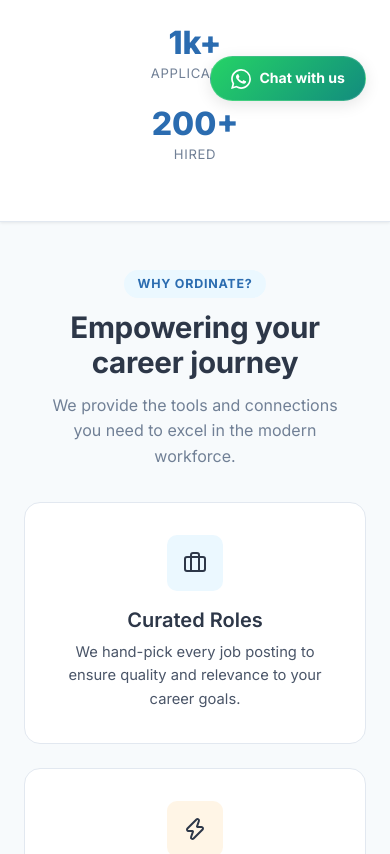
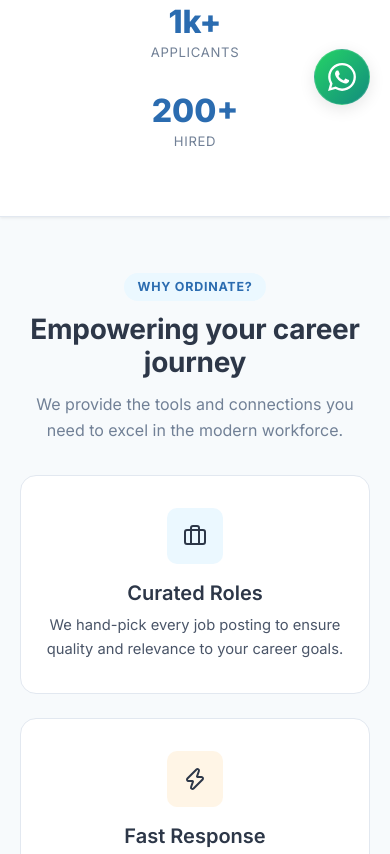
Before and after one commit to arshit09/ordinate, a plain HTML site: page public-website/frontend/index.html in a window 390 px wide. Shown: the part 719-1573 px from the top of the page. Drawn offline with nearby package versions, Linux system fonts and the light colour scheme.

Commit message:
style(mobile): fix mobile view spacing, stack hero buttons, center footer, and optimize WhatsApp button

```diff
--- a/public-website/frontend/css/global.css
+++ b/public-website/frontend/css/global.css
@@ -778,69 +778,6 @@
 @keyframes slideDown { from { transform: translateY(0); opacity: 1; } to { transform: translateY(16px); opacity: 0; } }
 .toast.removing { animation: slideDown .3s ease forwards; }
 
-/* ── Responsive ───────────────────────────────────────────────── */
-@media (max-width: 991px) {
-  .section { padding: 64px 0; }
-  .grid-3, .grid-4 { grid-template-columns: repeat(auto-fit, minmax(280px, 1fr)); }
-}
-
-@media (max-width: 768px) {
-  .nav-links, .nav-cta { display: none; }
-  .nav-hamburger { display: flex; }
-  .container { padding-inline: 24px; }
-  .footer-grid { grid-template-columns: 1fr 1fr; gap: 32px; }
-  .form-row { grid-template-columns: 1fr; }
-  .admin-sidebar { transform: translateX(-100%); width: 280px; }
-  .admin-sidebar.open { transform: translateX(0); box-shadow: var(--shadow-xl); }
-  .admin-main { margin-left: 0; }
-  .sidebar-toggle { display: flex; }
-  .admin-topbar { padding: 0 16px; }
-  .admin-content { padding: 20px; }
-  .slide-panel { width: 100%; right: -100%; }
-  .hero { padding-block: 80px 60px; text-align: center; }
-  .hero h1 { margin: 0 auto 20px; }
-  .hero p { margin: 0 auto 32px; }
-  .hero-ctas { justify-content: center; }
-  .section { padding-block: 56px; }
-  .page-hero { padding-block: 56px 48px; }
-  .gap-40 { gap: 32px; }
-  .cta-banner { border-radius: var(--radius-lg); margin-inline: 16px; padding: 40px 24px; }
-  .stats-bar .container { justify-content: center; gap: 32px; padding-inline: 24px; }
-}
-
-@media (max-width: 480px) {
-  .container { padding-inline: 24px; }
-  .section { padding-block: 48px; }
-  .page-hero { padding-block: 48px 40px; }
-  .footer-grid { grid-template-columns: 1fr; }
-  .stat-cards { grid-template-columns: 1fr; }
-  .stats-bar { padding-block: 32px; }
-  .stats-bar .container { flex-direction: column; align-items: center; gap: 24px; padding-inline: 24px; }
-  .hero-ctas { flex-direction: column; width: 100%; gap: 12px; }
-  .hero-ctas .btn { width: 100%; padding: 14px; }
-  .hero h1 { font-size: 2.15rem; }
-  .section-header { margin-bottom: 32px; padding-inline: 20px; }
-  .section-header h2 { font-size: 1.85rem; }
-  .job-card { padding: 20px; }
-  .card-pad { padding: 24px; }
-  .card-pad-sm { padding: 16px; }
-  .contact-info-card { padding: 24px; }
-  .gap-40 { gap: 24px; }
-  .totp-digit { width: 38px; height: 48px; font-size: 1.25rem; }
-  .totp-input-group { gap: 4px; }
-  .apply-job-banner { flex-direction: column; text-align: center; padding: 24px; }
-  .apply-job-banner .job-icon { margin: 0 auto; }
-  .search-bar { padding: 20px; gap: 16px; }
-  .search-bar select,
-  .search-bar .custom-select-wrapper { max-width: none; }
-  .apply-wrapper { padding: 32px 0; }
-}
-
-@media (max-width: 360px) {
-  .container { padding-inline: 20px; }
-  .hero h1 { font-size: 1.85rem; }
-}
-
 /* ── WhatsApp Floating Button ───────────────────────────────── */
 .whatsapp-float {
   position: fixed;
@@ -878,18 +815,80 @@
   white-space: nowrap;
 }
 
+/* ── Responsive ───────────────────────────────────────────────── */
+@media (max-width: 991px) {
+  .section { padding-block: 64px; }
+  .grid-3, .grid-4 { grid-template-columns: repeat(auto-fit, minmax(280px, 1fr)); }
+}
+
 @media (max-width: 768px) {
+  .nav-links, .nav-cta { display: none; }
+  .nav-hamburger { display: flex; }
+  .container { padding-inline: 24px; }
+  .footer-grid { grid-template-columns: 1fr; gap: 40px; text-align: center; }
+  .footer-brand { margin-bottom: 8px; }
+  .footer-brand img { margin-inline: auto; }
+  .footer-col h4 { margin-bottom: 16px; }
+  .footer-col ul { display: flex; flex-direction: column; gap: 10px; }
+  .footer-bottom { flex-direction: column; gap: 20px; text-align: center; padding-top: 32px; }
+
+  .hero { padding-block: 80px 60px; text-align: center; }
+  .hero h1 { margin: 0 auto 20px; font-size: 2.75rem; }
+  .hero p { margin: 0 auto 36px; padding-inline: 20px; font-size: 1.1rem; }
+  .hero-ctas { flex-direction: column; width: 100%; max-width: 400px; margin: 0 auto; gap: 12px; }
+  .hero-ctas .btn { width: 100%; }
+
+  .section { padding-block: 56px; }
+  .page-hero { padding-block: 64px 48px; text-align: center; }
+  .page-hero h1 { font-size: 2.25rem; }
+
+  .gap-40 { gap: 32px; }
+  .cta-banner { margin-inline: 0; padding: 56px 24px; }
+  .stats-bar { padding-block: 40px; }
+  .stats-bar .container { flex-direction: column; gap: 32px; align-items: center; }
+
+  .whatsapp-float { bottom: 24px; right: 24px; padding: 10px 20px; gap: 8px; }
+  .whatsapp-float svg { width: 22px; height: 22px; }
+  .whatsapp-btn-text { font-size: .88rem; }
+}
+
+@media (max-width: 576px) {
+  .search-bar { flex-direction: column; align-items: stretch; padding: 24px; gap: 16px; }
+  .search-bar .search-input-wrap,
+  .search-bar select,
+  .search-bar .custom-select-wrapper { width: 100%; max-width: none; flex: none; }
+
+  .feature-card { padding: 32px 24px; }
+  .step-item { flex-direction: column; align-items: center; text-align: center; gap: 16px; }
+
+  .card-pad { padding: 24px; }
+  .contact-info-card { padding: 20px; }
+}
+
+@media (max-width: 480px) {
+  :root { --nav-h: 60px; }
+  .container { padding-inline: 20px; }
+  .hero h1 { font-size: 2.15rem; }
+  .hero p { font-size: 1rem; padding-inline: 0; }
+  .section-header { margin-bottom: 32px; }
+  .section-header h2 { font-size: 1.75rem; }
+
   .whatsapp-float {
-    bottom: 24px;
-    right: 24px;
-    padding: 10px 20px;
-    gap: 8px;
+    bottom: 20px;
+    right: 20px;
+    padding: 10px;
+    width: 56px;
+    height: 56px;
+    border-radius: 50%;
+    justify-content: center;
   }
-  .whatsapp-float svg {
-    width: 20px;
-    height: 20px;
-  }
-  .whatsapp-btn-text {
-    font-size: .88rem;
-  }
+  .whatsapp-btn-text { display: none !important; }
+  .whatsapp-float svg { width: 28px; height: 28px; }
+
+  .totp-digit { width: 40px; height: 50px; font-size: 1.25rem; }
 }
+
+@media (max-width: 360px) {
+  .hero h1 { font-size: 1.85rem; }
+  .section-header h2 { font-size: 1.5rem; }
+}
```
